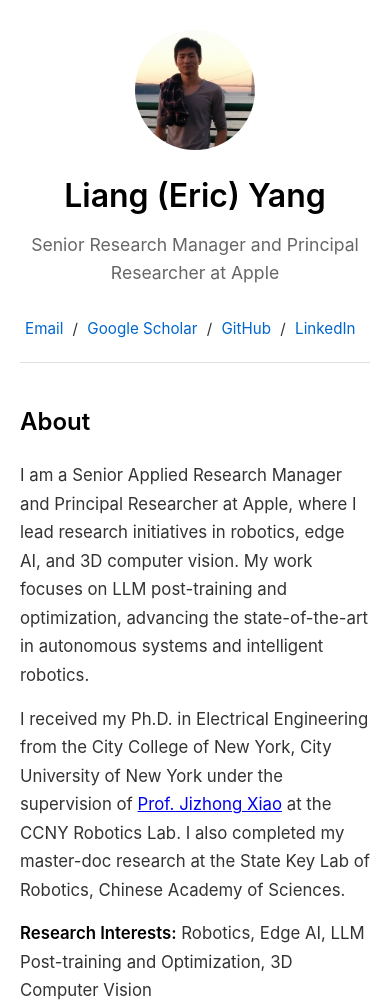
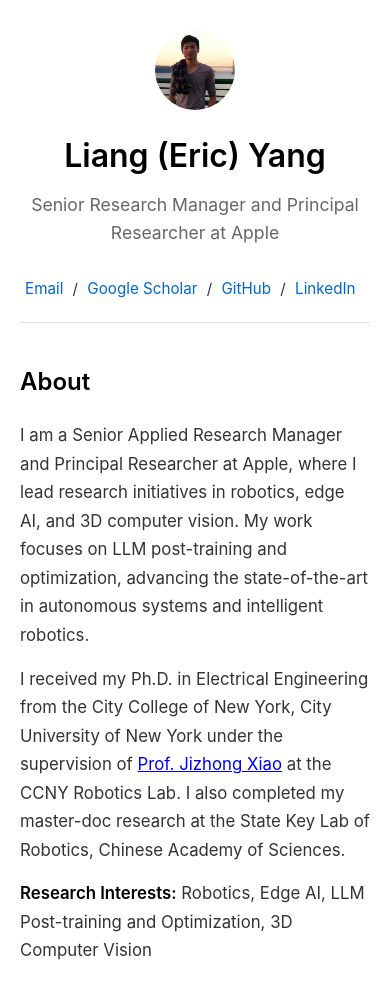
Before and after one commit to EricLYang/ericlyang.github.io, a plain HTML site: page index.html in a window 390 px wide. Shown: the top 1008 px of the page. Drawn offline with Linux system fonts and the light colour scheme.

Commit message:
Reduce portrait size to 100px

```diff
--- a/style.css
+++ b/style.css
@@ -32,8 +32,8 @@ header {
 }
 
 .portrait {
-    width: 150px;
-    height: 150px;
+    width: 100px;
+    height: 100px;
     border-radius: 50%;
     object-fit: cover;
     flex-shrink: 0;
@@ -198,8 +198,8 @@ footer {
     }
 
     .portrait {
-        width: 120px;
-        height: 120px;
+        width: 80px;
+        height: 80px;
     }
 
     h1 {
```
